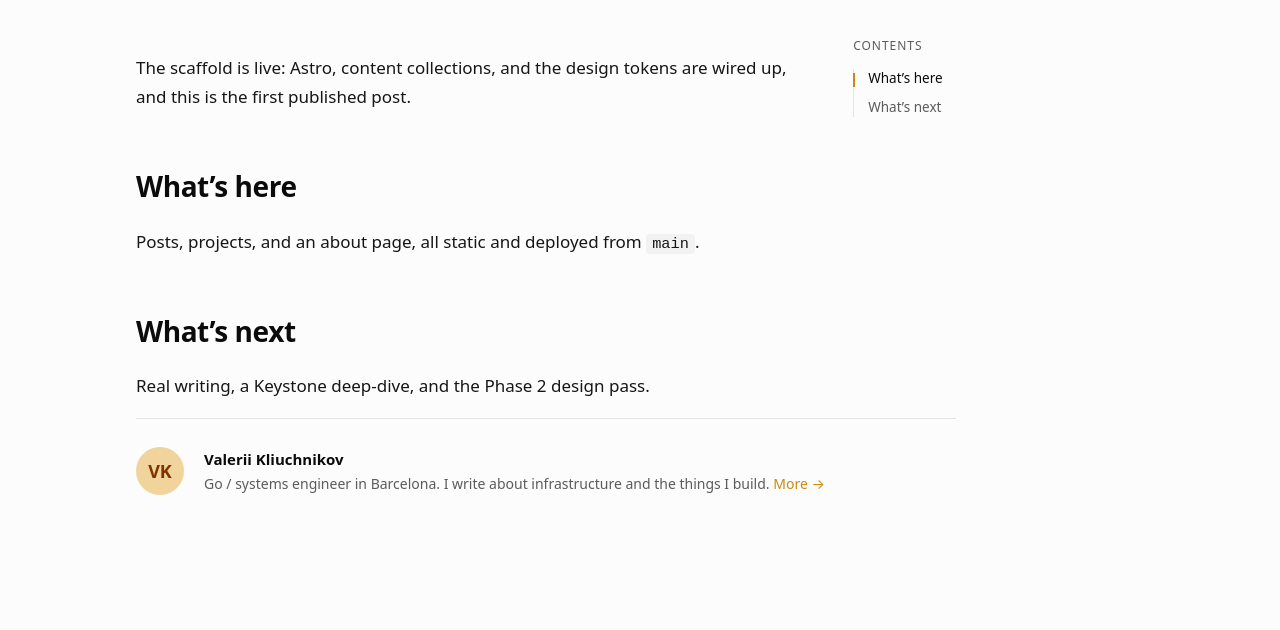
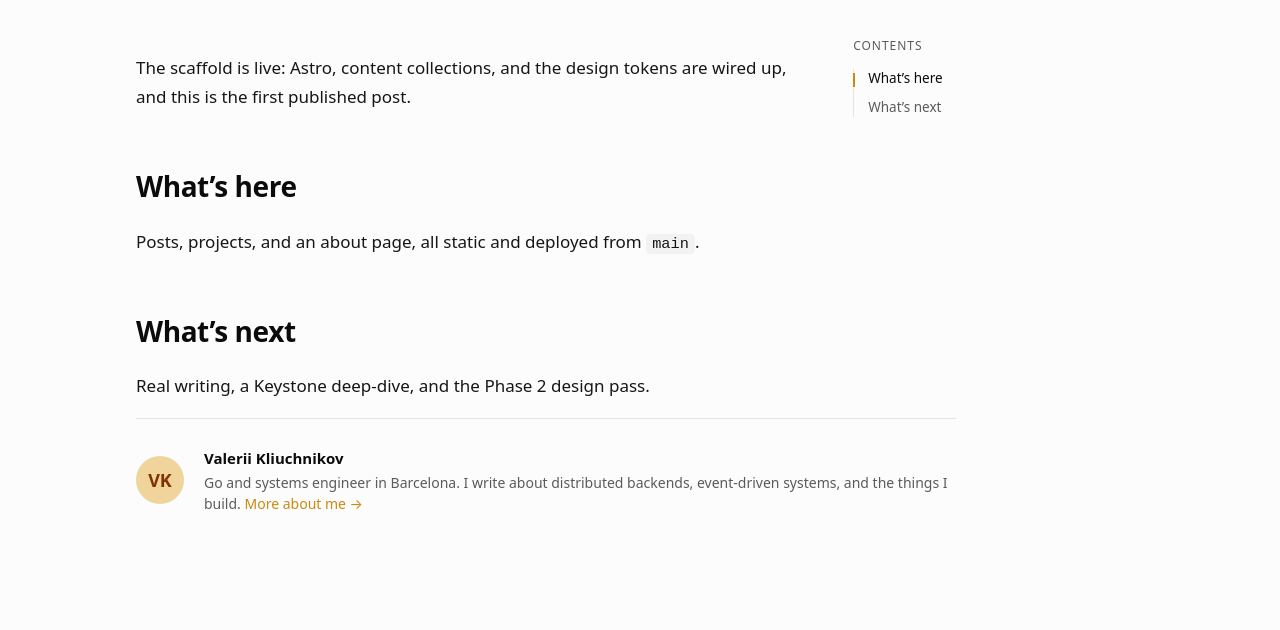
Before and after one commit to kliuchnikovv/kliuchnikovv.github.io, an Astro site: page /posts/scaffold-notes in a window 1280 px wide. Shown: the part 322-952 px from the top of the page. Built offline with nearby package versions, Linux system fonts and the light colour scheme; Astro itself is replaced by a stand-in of ours.

Commit message:
feat: finalize AuthorBio, author identity sourced from config (Phase 2)
Co-Authored-By: Claude Opus 4.8 <noreply@anthropic.com>

```diff
--- a/src/components/AuthorBio.astro
+++ b/src/components/AuthorBio.astro
@@ -1,15 +1,16 @@
 ---
-// AuthorBio — identical block at the end of every post.
+// AuthorBio — identical block at the end of every post; author from config.
+import { author } from '../config';
 ---
 
 <aside class="author-bio">
-  <div class="avatar" aria-hidden="true">VK</div>
+  <div class="avatar" aria-hidden="true">{author.initials}</div>
   <div class="body">
-    <div class="name">Valerii Kliuchnikov</div>
-    <div class="desc">
-      Go / systems engineer in Barcelona. I write about infrastructure and the things I build.
-      <a href="/about/">More →</a>
-    </div>
+    <p class="name">{author.name}</p>
+    <p class="desc">
+      {author.bio}
+      <a href={author.aboutHref}>More about me →</a>
+    </p>
   </div>
 </aside>
 
@@ -38,10 +39,7 @@
   [data-theme="dark"] .avatar { color: var(--gold); }
 
   .body { flex: 1; min-width: 0; }
-  .name { font-size: 15px; font-weight: 600; margin-bottom: 2px; }
-  .desc { font-size: 14px; line-height: 1.5; color: var(--muted-foreground); }
-
-  @media (max-width: 767px) {
-    .avatar { width: 44px; height: 44px; font-size: 16px; }
-  }
+  .name { margin: 0 0 2px; font-size: 15px; font-weight: 600; }
+  .desc { margin: 0; font-size: 14px; line-height: 1.5; color: var(--muted-foreground); }
+  .desc a { color: var(--primary); white-space: nowrap; }
 </style>
--- a/src/config.ts
+++ b/src/config.ts
@@ -13,6 +13,15 @@ export const availability = {
   label: 'Open to offers · Barcelona',
 } as const;
 
+/** Author identity — single source for the bio shown at the end of every post. */
+export const author = {
+  name: 'Valerii Kliuchnikov',
+  initials: 'VK',
+  role: 'Senior Software Engineer',
+  bio: 'Go and systems engineer in Barcelona. I write about distributed backends, event-driven systems, and the things I build.',
+  aboutHref: '/about/',
+} as const;
+
 export interface SocialLink {
   label: string;
   href: string;
```
Also changed, not shown: tests/components.test.ts (+11 -1 lines).
